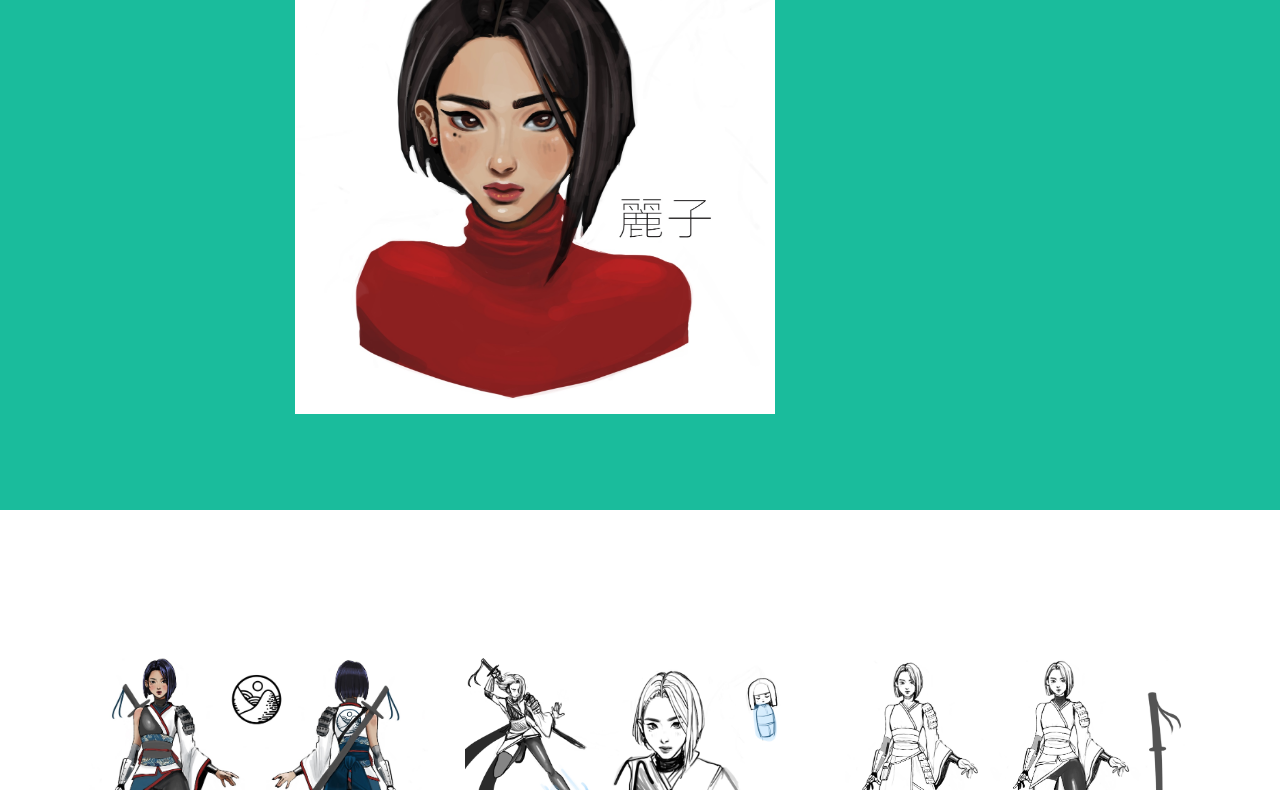
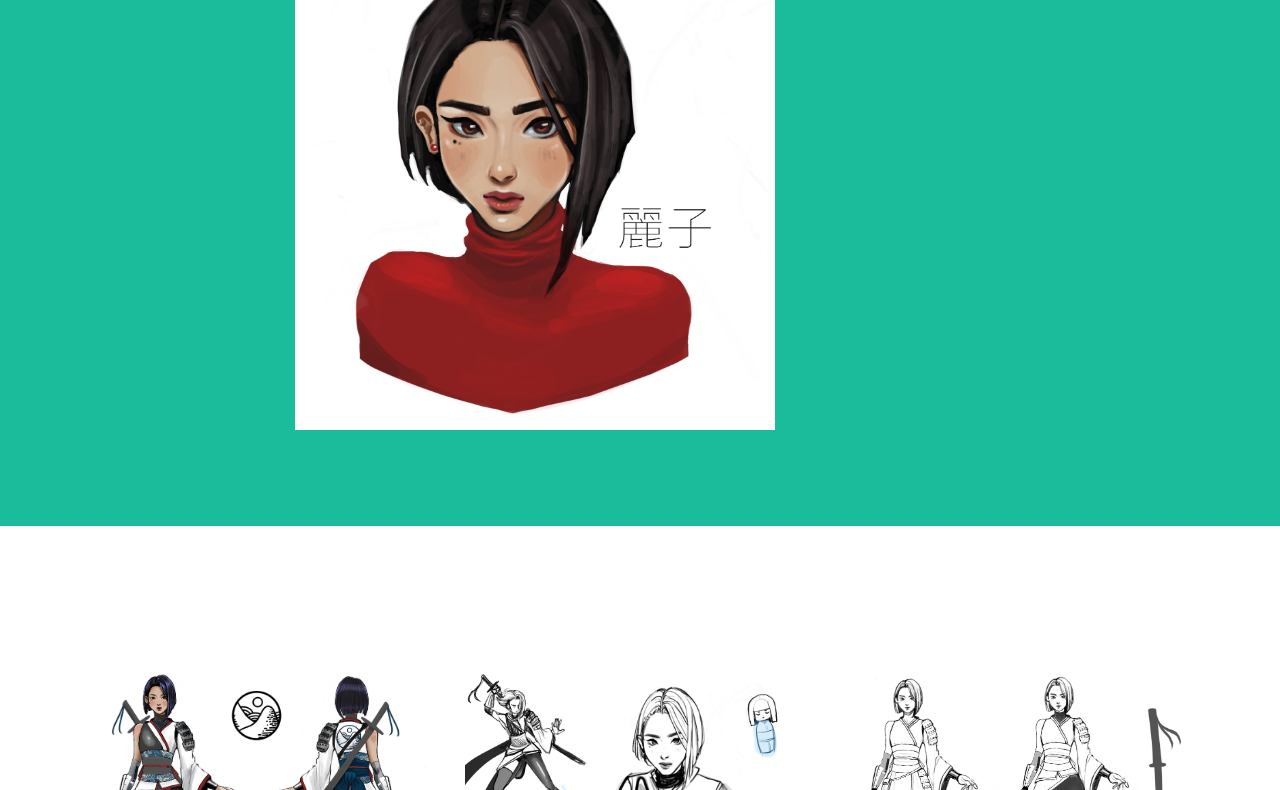
Before and after one commit to Ai-Langevin/Ai-Langevin.github.io, a website with bundled scripts: page reiko.html in a window 1280 px wide. Shown: the part 282-1072 px from the top of the page. Built offline with nearby package versions, Linux system fonts and the light colour scheme.

Commit message:
unsquash a little

```diff
--- a/reiko.html
+++ b/reiko.html
@@ -54,7 +54,7 @@
 
       <div style="display:flex;">
         <!-- Masthead Avatar Image -->
-        <img id="reiko" src="img/por1.jpg" alt="" style="margin-right: 2rem; width:30rem; max-height: 31rem;">
+        <img id="reiko" src="img/por1.jpg" alt="" style="margin-right: 2rem; width:30rem; max-height: 32rem;">
         <!-- The Modal -->
         <div id="myModal" class="modal">
           <span class="close">&times;</span>
```
